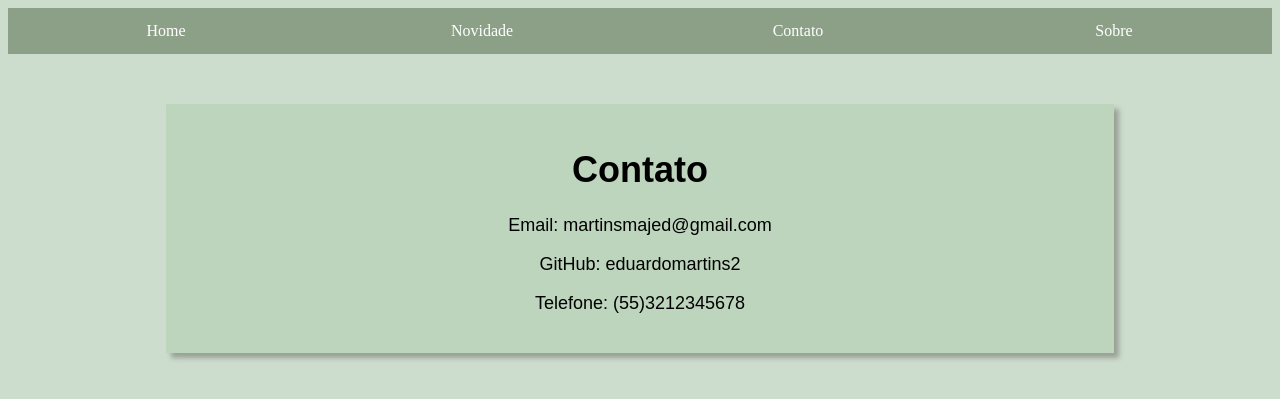
After one commit to eduardomartins2/blog-flask, a Flask app: page /contato in a window 1280 px wide. The commit adds this page. Shown: the top 399 px of the page. Run offline with Flask 3, Linux system fonts and the light colour scheme.

Commit message:
ediçao navbar

```diff
--- a/app.py
+++ b/app.py
@@ -7,9 +7,9 @@ app = Flask(__name__)
 def homepage():
     return render_template('index.html')
 
-@app.route('/contatos')
-def contatos():
-    return render_template('contatos.html')
+@app.route('/contato')
+def contato():
+    return render_template('contato.html')
 
 if __name__ == "__main__":
     app.run(debug=True)
--- /dev/null
+++ b/static/contato.css
@@ -0,0 +1,38 @@
+body {
+    text-align: center;
+    background-color: #cdddcd;
+  }
+  ul {
+    list-style-type: none;
+    margin: 0;
+    padding: 0;
+    overflow: hidden;
+    background-color:rgb(140, 160, 135);
+  }
+
+  li {
+    float: left;
+    height: 100%;
+    width: 25%;
+  }
+
+  li a {
+    display: block;
+    color: white;
+    text-align: center;
+    padding: 14px 16px;
+    text-decoration: none;
+  }
+
+  li a:hover {
+    background-color: #111;
+  }
+  div{
+    font-size: large;
+    font-family:'sans-serif', 'arial';
+    width: 75%;
+    height:80%;
+    background-color: rgb(189, 212, 189);
+    margin: 50px auto;
+    box-shadow: 5px 5px 5px rgb(153, 161, 149);
+  }
--- a/static/contatos.css
+++ /dev/null
@@ -1,4 +0,0 @@
-body {
-    text-align: center;
-    background-color: rgb(138, 167, 138);
-  }
--- /dev/null
+++ b/templates/contato.html
@@ -0,0 +1,27 @@
+<!DOCTYPE html>
+<html lang="en">
+<head>
+    <meta charset="UTF-8">
+    <meta name="viewport" content="width=device-width, initial-scale=1.0">
+    <title>Contato</title>
+    <link rel="stylesheet" type="text/css" href="{{url_for('static', filename='contato.css')}}">
+    <nav>
+        <ul>
+            <li><a class="/" href="/">Home</a></li>
+            <li><a href="/">Novidade</a></li>
+            <li><a href="/contato">Contato</a></li>
+            <li><a href="/">Sobre</a></li>
+          </ul>
+    </nav>
+</head>
+<body>
+    <div>
+        <br />
+        <h1>Contato</h1>
+        <p>Email: martinsmajed@gmail.com</p>
+        <p>GitHub: eduardomartins2</p>
+        <p>Telefone: (55)3212345678 </p>
+        <br />
+    </div>
+</body>
+</html>
```
Also changed, not shown: static/index.css (+24 -6 lines), templates/contatos.html (deleted, +0 -18 lines), templates/index.html (+14 -11 lines).
